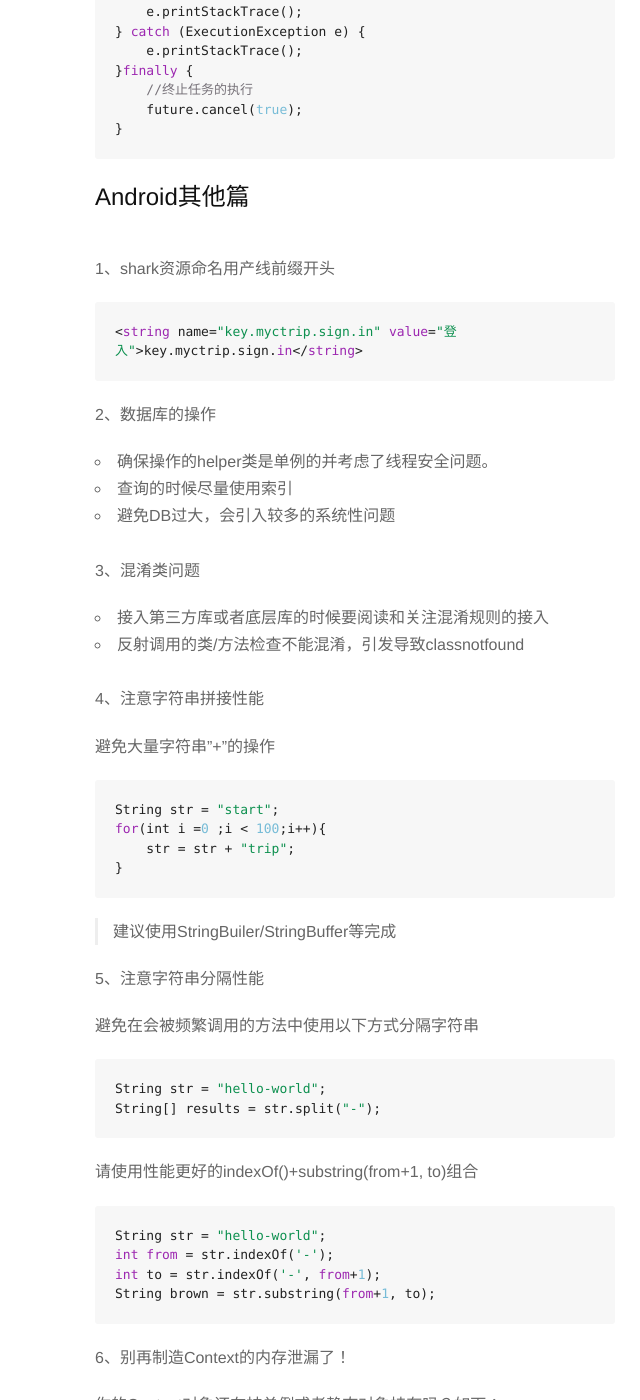
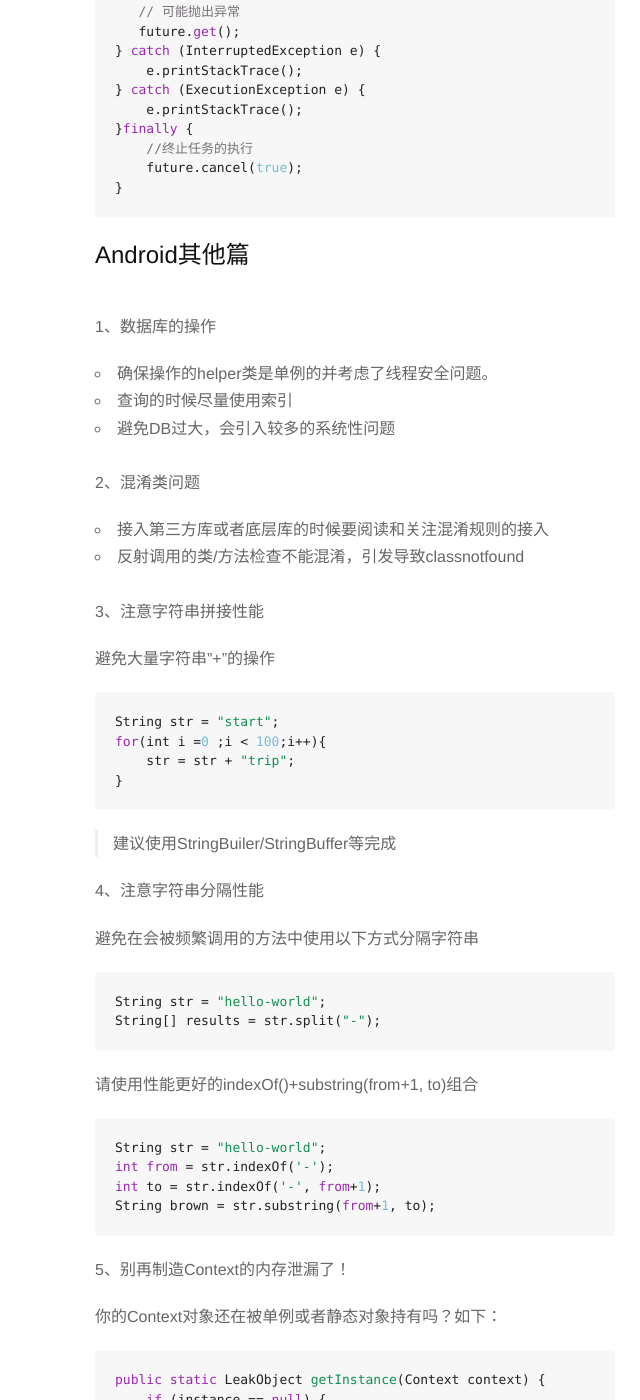
Before and after one commit to javmorse/javmorse.github.io, a Jekyll site: the page built from _posts/2019-02-27-android-codereview.md, in a window 1280 px wide and 1400 px high, scrolled down 7109 px. Shown: the whole window, without its empty margins (285-925 px from the left). Built offline with Jekyll 4.4.1, drawn with Linux system fonts in a browser that asks for light colours; nearby versions of some CDN libraries.

Commit message:
去除无关的条款

````diff
--- a/_posts/2019-02-27-android-codereview.md
+++ b/_posts/2019-02-27-android-codereview.md
@@ -161,6 +161,9 @@ public static IBULocaleManager getInstance() {
 
 如下：
 ```java
+
+
+
 private static Object lock1 = new Object();
 private static Object lock2 = new Object();
 
@@ -291,26 +294,20 @@ try {
 
 ## Android其他篇
 
-1、shark资源命名用产线前缀开头
-
-```java
-<string name="key.myctrip.sign.in" value="登入">key.myctrip.sign.in</string>
-```
-
-2、数据库的操作
+1、数据库的操作
 
 - 确保操作的helper类是单例的并考虑了线程安全问题。
 - 查询的时候尽量使用索引
 - 避免DB过大，会引入较多的系统性问题
 
 <br>
-3、混淆类问题
+2、混淆类问题
 
 - 接入第三方库或者底层库的时候要阅读和关注混淆规则的接入
 - 反射调用的类/方法检查不能混淆，引发导致classnotfound
 
 <br>
-4、注意字符串拼接性能
+3、注意字符串拼接性能
 
 避免大量字符串"+"的操作
 
@@ -338,7 +335,7 @@ int to = str.indexOf('-', from+1);
 String brown = str.substring(from+1, to);
 ```
 
-6、别再制造Context的内存泄漏了！
+5、别再制造Context的内存泄漏了！
 
 你的Context对象还在被单例或者静态对象持有吗？如下：
 
````
Also changed, not shown: other parts of _posts/2019-02-27-android-codereview.md (+1 -1 lines).
